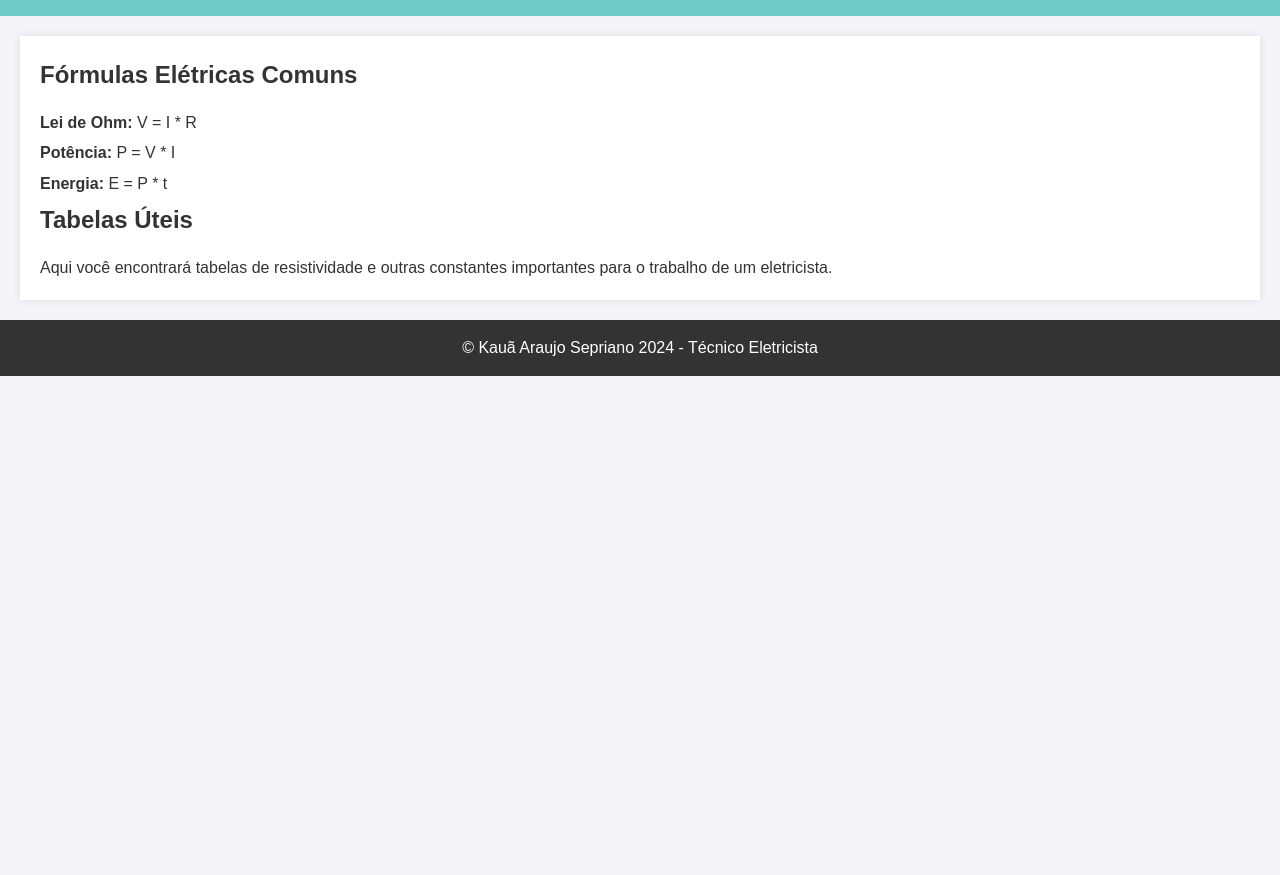
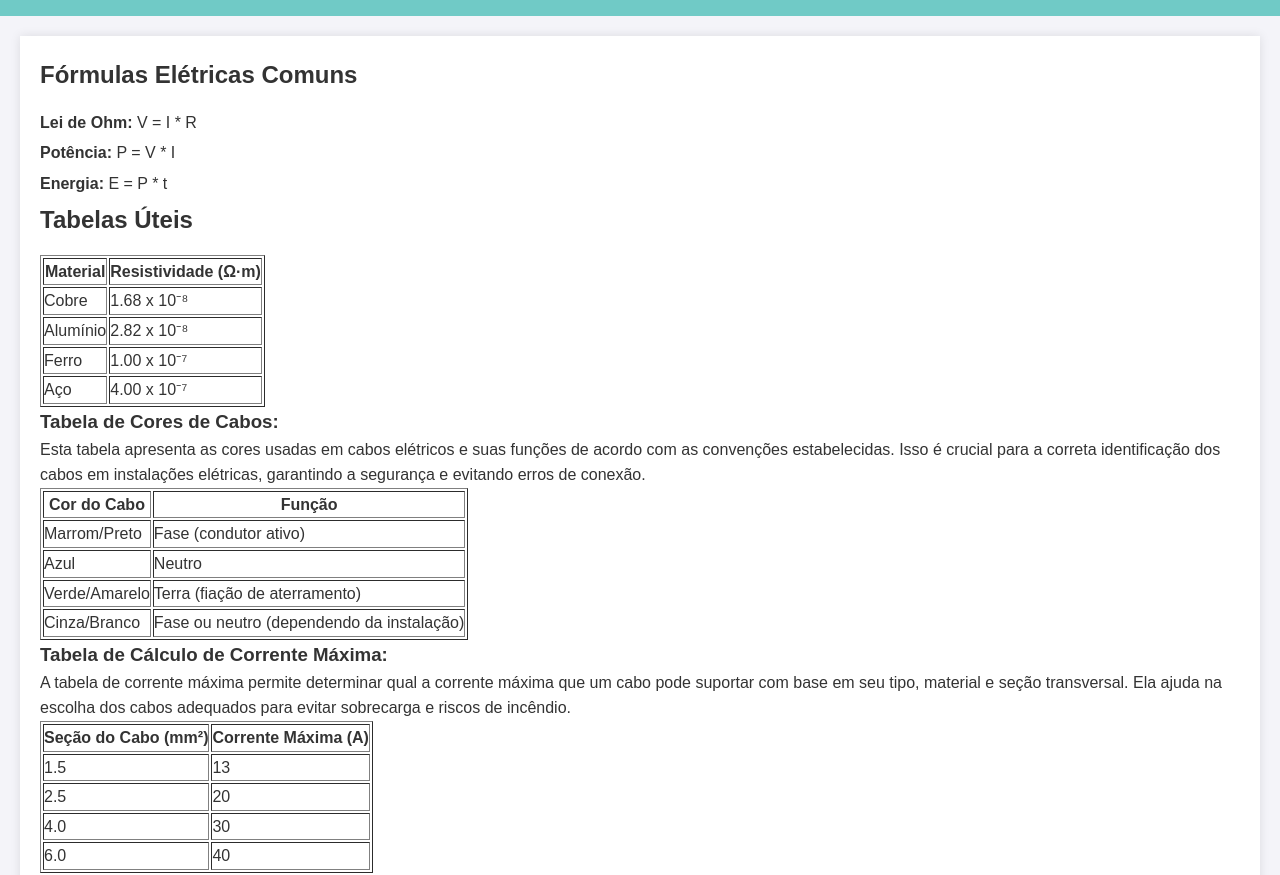
Before and after one commit to kaua1102-laura/reletrica, a plain HTML site: page formulas_tabelas.html in a window 1280 px wide. Shown: the part 85-960 px from the top of the page. Before the commit the page ends 800 px from the top, so only its background shows below. Drawn offline with Linux system fonts and the light colour scheme.

Commit message:
Update formulas_tabelas.html

```diff
--- a/formulas_tabelas.html
+++ b/formulas_tabelas.html
@@ -19,7 +19,93 @@
         </ul>
 
         <h2>Tabelas Úteis</h2>
-        <p>Aqui você encontrará tabelas de resistividade e outras constantes importantes para o trabalho de um eletricista.</p>
+        <table border="1">
+            <thead>
+                <tr>
+                    <th>Material</th>
+                    <th>Resistividade (Ω·m)</th>
+                </tr>
+            </thead>
+            <tbody>
+                <tr>
+                    <td>Cobre</td>
+                    <td>1.68 x 10⁻⁸</td>
+                </tr>
+                <tr>
+                    <td>Alumínio</td>
+                    <td>2.82 x 10⁻⁸</td>
+                </tr>
+                <tr>
+                    <td>Ferro</td>
+                    <td>1.00 x 10⁻⁷</td>
+                </tr>
+                <tr>
+                    <td>Aço</td>
+                    <td>4.00 x 10⁻⁷</td>
+                </tr>
+            </tbody>
+        </table>
+
+        <h3>Tabela de Cores de Cabos:</h3>
+        <p>Esta tabela apresenta as cores usadas em cabos elétricos e suas funções de acordo com as convenções estabelecidas. Isso é crucial para a correta identificação dos cabos em instalações elétricas, garantindo a segurança e evitando erros de conexão.</p>
+        <table border="1">
+            <thead>
+                <tr>
+                    <th>Cor do Cabo</th>
+                    <th>Função</th>
+                </tr>
+            </thead>
+            <tbody>
+                <tr>
+                    <td>Marrom/Preto</td>
+                    <td>Fase (condutor ativo)</td>
+                </tr>
+                <tr>
+                    <td>Azul</td>
+                    <td>Neutro</td>
+                </tr>
+                <tr>
+                    <td>Verde/Amarelo</td>
+                    <td>Terra (fiação de aterramento)</td>
+                </tr>
+                <tr>
+                    <td>Cinza/Branco</td>
+                    <td>Fase ou neutro (dependendo da instalação)</td>
+                </tr>
+            </tbody>
+        </table>
+
+        <h3>Tabela de Cálculo de Corrente Máxima:</h3>
+        <p>A tabela de corrente máxima permite determinar qual a corrente máxima que um cabo pode suportar com base em seu tipo, material e seção transversal. Ela ajuda na escolha dos cabos adequados para evitar sobrecarga e riscos de incêndio.</p>
+        <table border="1">
+            <thead>
+                <tr>
+                    <th>Seção do Cabo (mm²)</th>
+                    <th>Corrente Máxima (A)</th>
+                </tr>
+            </thead>
+            <tbody>
+                <tr>
+                    <td>1.5</td>
+                    <td>13</td>
+                </tr>
+                <tr>
+                    <td>2.5</td>
+                    <td>20</td>
+                </tr>
+                <tr>
+                    <td>4.0</td>
+                    <td>30</td>
+                </tr>
+                <tr>
+                    <td>6.0</td>
+                    <td>40</td>
+                </tr>
+            </tbody>
+        </table>
+
+        <h3>Constantes Importantes:</h3>
+        <p>Valores padrão de constantes, como a resistência de materiais a diferentes temperaturas, coeficientes de temperatura para condutores e valores típicos de resistividade. Essas tabelas servem como referência para cálculos precisos e auxiliam na escolha de materiais de forma segura e eficiente.</p>
     </section>
     <footer>
         <p>&copy; Kauã Araujo Sepriano 2024 - Técnico Eletricista</p>
```
